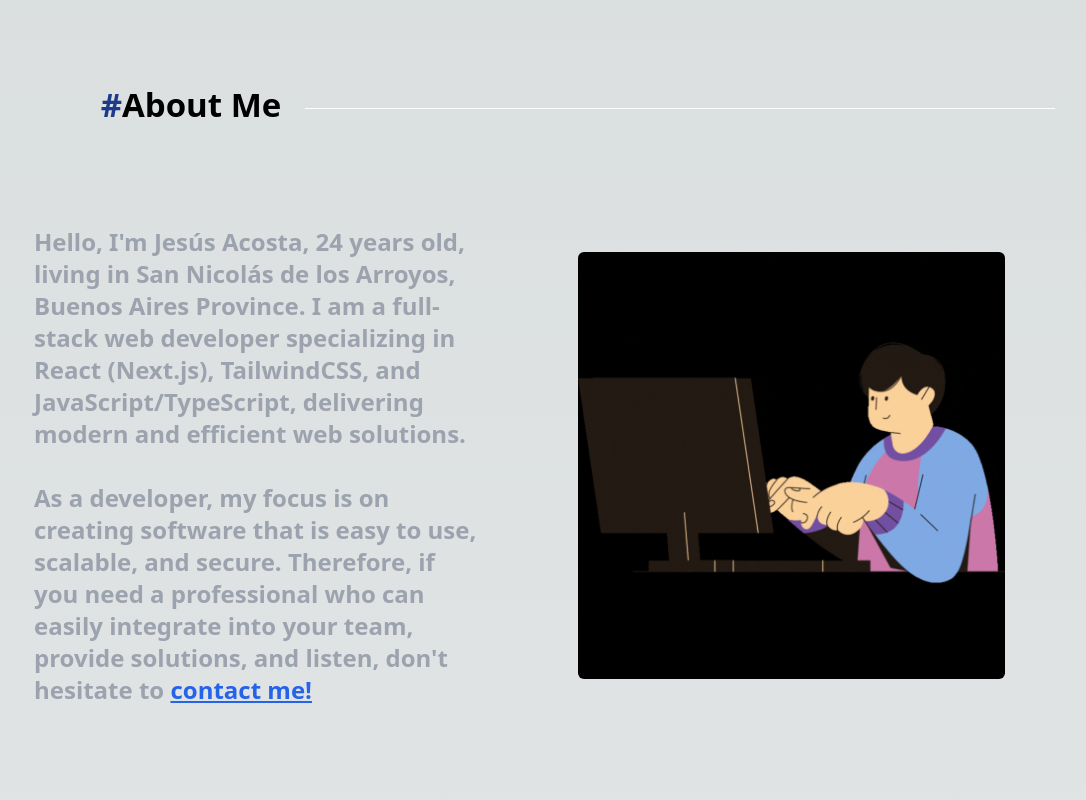
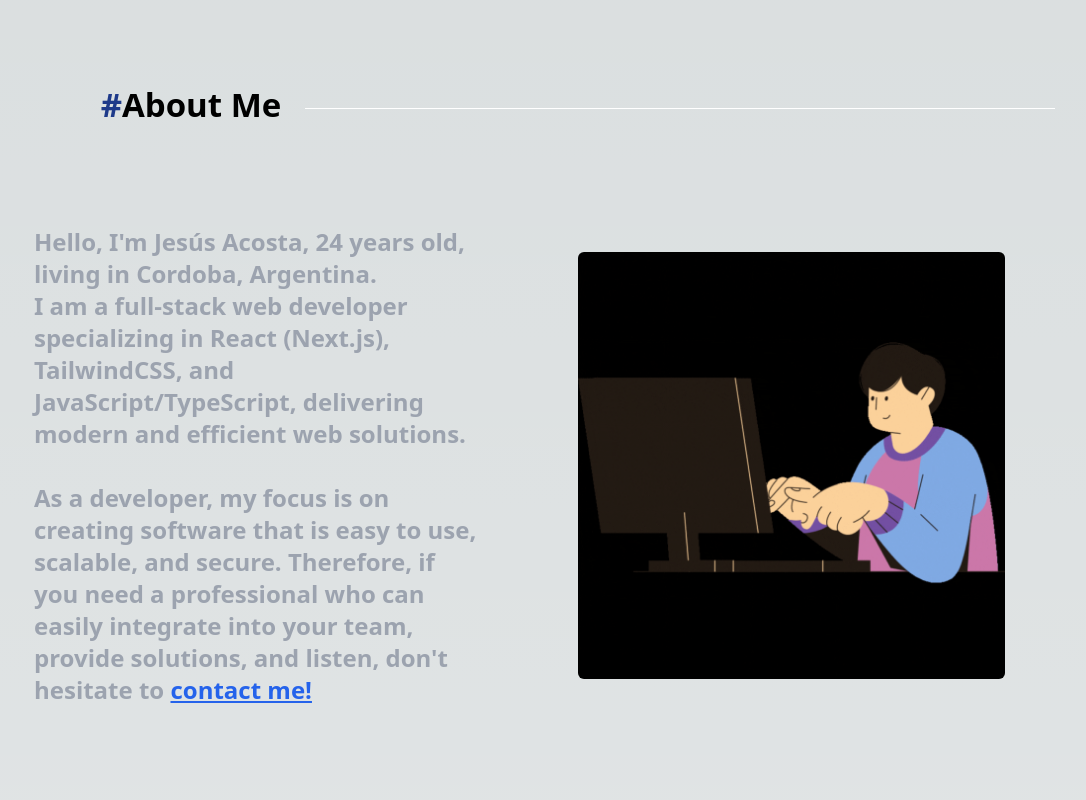
Before and after one commit to Jessuss0/Portfolio-JesusAcosta, a Next.js app in the folder portfolio-jesusacosta/: page / in a window 1280 px wide. Shown: the part 800-1600 px from the top of the page, without its empty margins (62-1148 px from the left). Built offline with nearby package versions, Linux system fonts and the light colour scheme.

Commit message:
Update portfolio

```diff
--- a/portfolio-jesusacosta/src/components/about/About.jsx
+++ b/portfolio-jesusacosta/src/components/about/About.jsx
@@ -131,8 +131,7 @@ export default function About() {
         </motion.div>
         <div className="flex flex-col md:flex-row items-center justify-center md:justify-start">
           <p className="md:text-2xl text-base font-bold md:p-24 p-10 text-gray-400 md:w-[50%]">
-            Hello, I'm Jesús Acosta, 24 years old, living in San Nicolás de los
-            Arroyos, Buenos Aires Province. I am a full-stack web developer
+            Hello, I'm Jesús Acosta, 24 years old, living in Cordoba, Argentina. <br/> I am a full-stack web developer
             specializing in React (Next.js), TailwindCSS, and
             JavaScript/TypeScript, delivering modern and efficient web
             solutions.
```
Also changed, not shown: 1 other file (tests, documents, lock files or other folders).
